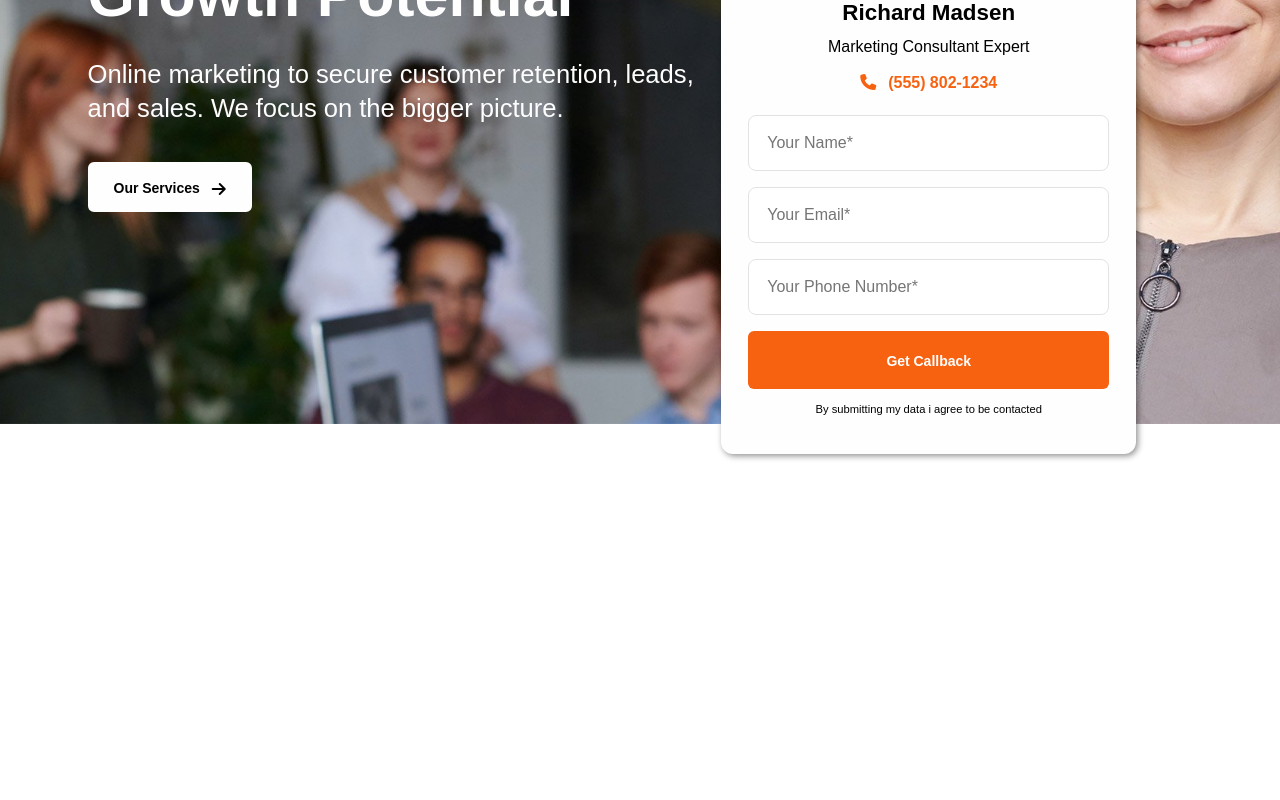
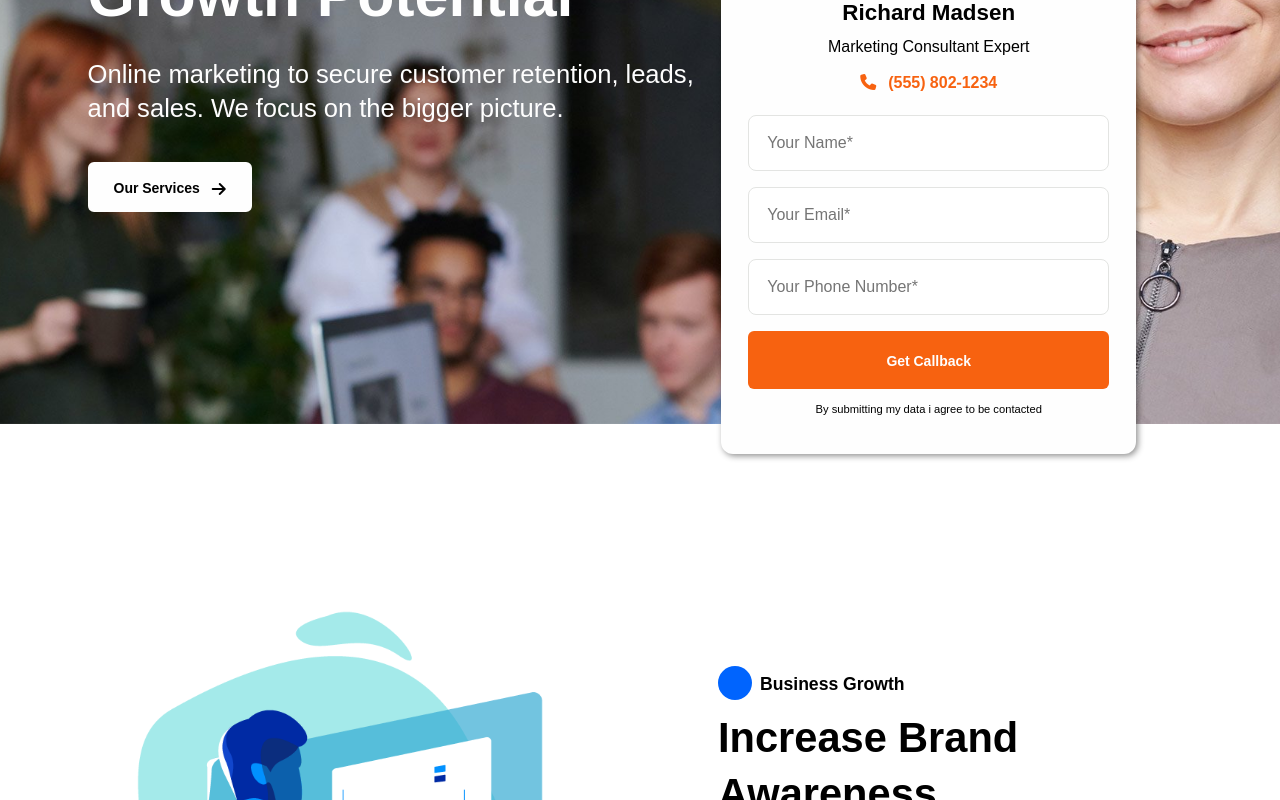
Before and after one commit to Alessandro-Sebastiano/proj-html-vuejs, a Vue app: page / in a window 1280 px wide. Shown: the part 300-1100 px from the top of the page. Before the commit the page ends 800 px from the top, so only its background shows below. Built offline with nearby package versions, Linux system fonts and the light colour scheme.

Commit message:
consultant-component/consultant-cards

```diff
--- /dev/null
+++ b/src/components/ConsultantCard.vue
@@ -0,0 +1,110 @@
+<template>
+    <div class="consultant-card-box">
+        <div class="consultant-card-image">
+            <img :src="img" alt="consultant-svg">
+        </div>
+        <div class="consultant-card-text">
+            <div class="title">
+                <span class="circle" :class="color">
+
+                </span>
+                <span>{{ cardTitle }}</span>
+            </div>
+            <h2>{{ cardDescription }}</h2>
+            <p>{{ cardText }}</p>
+            <ButtonComponent btnText="Get a Consultation" />
+        </div>
+    </div>
+</template>
+
+<script>
+import ButtonComponent from './ButtonComponent.vue';
+
+export default {
+    name: 'ConsultantCard',
+
+    components: {
+        ButtonComponent,
+    },
+
+    props: ['img', 'cardTitle', 'cardDescription', 'cardText', 'color'],
+}
+</script>
+
+<style lang="scss" scoped>
+@use '../assets/styles/partials/variables' as *;
+
+.consultant-card-box {
+    display: flex;
+    align-items: center;
+    padding: 68px 0;
+}
+
+
+.consultant-card-image {
+    width: 50%;
+    padding: 18px;
+
+    img {
+        width: 100%;
+        display: block;
+    }
+}
+
+.consultant-card-text {
+    width: 50%;
+    padding: 22px 78px;
+
+    .title {
+        display: flex;
+        align-items: center;
+        margin-bottom: 8px;
+
+
+        .circle {
+            display: inline-block;
+            width: 34px;
+            height: 34px;
+            border-radius: 50%;
+            margin-right: 8px;
+
+        }
+
+        .blue {
+            background-color: $blue;
+        }
+
+
+        .yellow {
+            background-color: $yellow;
+        }
+
+
+        .green {
+            background-color: $ligth-green;
+        }
+
+
+        span {
+            font-size: 1.1rem;
+            font-weight: 600;
+        }
+
+    }
+
+
+
+
+    h2 {
+        font-size: 2.6rem;
+        font-weight: 600;
+    }
+
+
+    p {
+        font-size: 1.2rem;
+        font-weight: 500;
+        margin: 26px 0;
+    }
+}
+</style>
--- a/src/components/MainComponent.vue
+++ b/src/components/MainComponent.vue
@@ -1,17 +1,20 @@
 <template>
     <div class="main">
         <HeroComponent />
+        <ConsultantComponent />
     </div>
 </template>
 
 <script>
 import HeroComponent from './main-subComponent/HeroComponent.vue';
+import ConsultantComponent from './main-subComponent/ConsultantComponent.vue';
 
 export default {
     name: 'MainComponent',
 
     components: {
         HeroComponent,
+        ConsultantComponent,
     },
 }
 </script>
--- /dev/null
+++ b/src/components/main-subComponent/ConsultantComponent.vue
@@ -0,0 +1,66 @@
+<template>
+    <div class="container">
+        <ConsultantCard v-for="(item, index) in consultantCardList" :img="item.image" :cardTitle="item.title"
+            :cardDescription="item.description" :cardText="item.text" :color="item.circleColor"
+            :class="item.direction !== '' ? 'reverse' : ''" />
+    </div>
+</template>
+
+<script>
+import ConsultantCard from '../ConsultantCard.vue';
+
+export default {
+    name: 'ConsultantComponent',
+
+    components: {
+        ConsultantCard,
+    },
+
+    data() {
+        return {
+            consultantCardList: [
+
+                {
+                    image: '/svg/img1.svg',
+                    title: 'Business Growth',
+                    description: 'Increase Brand Awareness',
+                    text: 'Lorem ipsum dolor sit amet, consectetur adipisicing elit. Cum asperiores sequi ut eum quae consequuntur natus rerum incidunt vel saepe.',
+                    direction: '',
+                    circleColor: 'blue',
+                },
+
+                {
+                    image: '/svg/img2.svg',
+                    title: 'Investors In People',
+                    description: 'In-House Sales Training',
+                    text: 'Lorem ipsum dolor sit amet, consectetur adipisicing elit. Cum asperiores sequi ut eum quae consequuntur natus rerum incidunt vel saepe.',
+                    direction: 'reverse',
+                    circleColor: 'yellow',
+                },
+
+                {
+                    image: '/svg/img3.svg',
+                    title: 'Social Media Analysis',
+                    description: 'Harness Your Social Proof',
+                    text: 'Lorem ipsum dolor sit amet, consectetur adipisicing elit. Cum asperiores sequi ut eum quae consequuntur natus rerum incidunt vel saepe.',
+                    direction: '',
+                    circleColor: 'green',
+                },
+
+            ],
+        }
+    }
+
+}
+</script>
+
+<style lang="scss" scoped>
+.container {
+    padding: 78px 0;
+}
+
+
+.reverse {
+    flex-direction: row-reverse;
+}
+</style>
```
